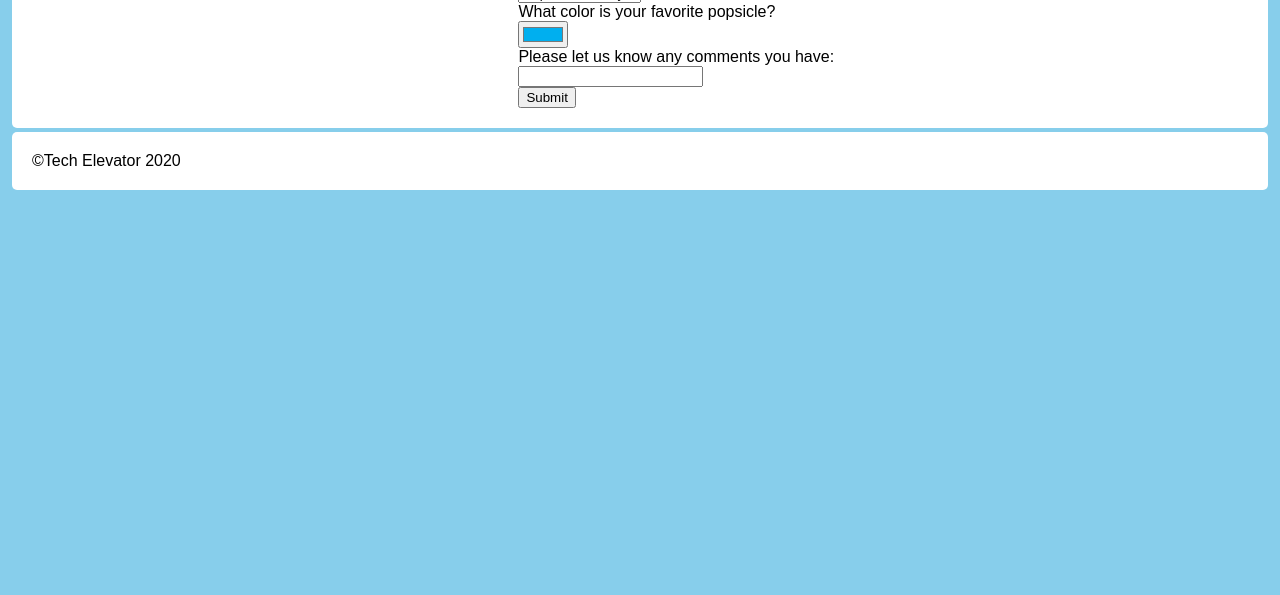
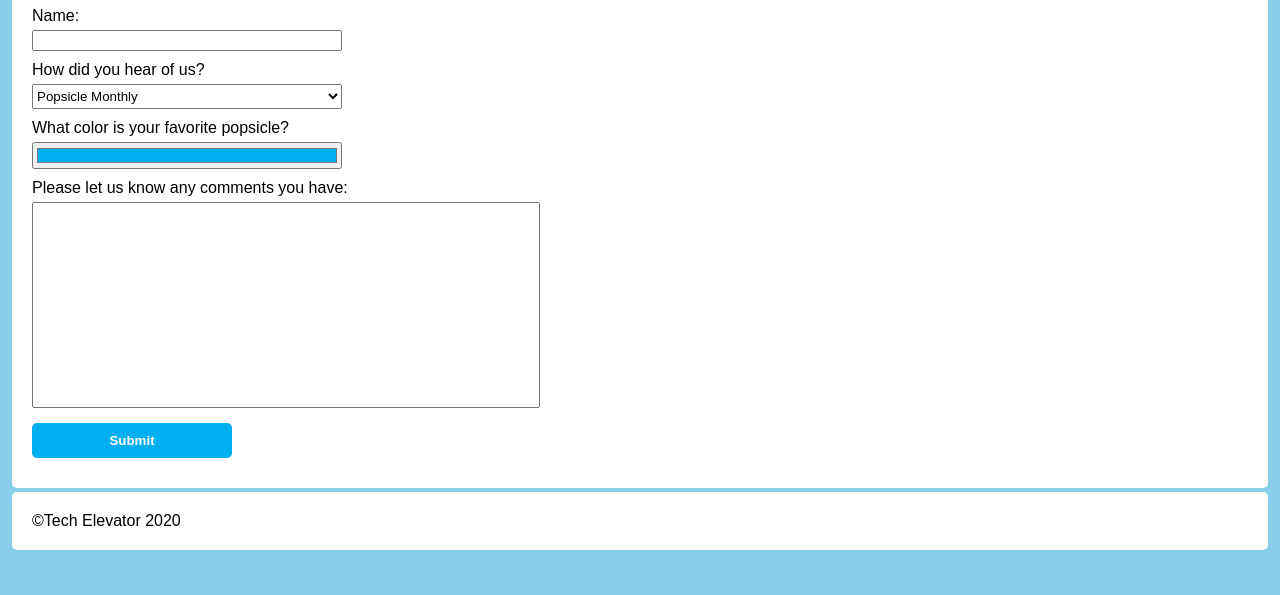
Before and after one commit to jackupdyke/Pair-Exercise-5, a plain HTML site: page 05_Review_Day/exercise/contact-us.html in a window 1280 px wide. Shown: the part 205-800 px from the top of the page. Drawn offline with Linux system fonts and the light colour scheme.

Commit message:
finished most of desktop design

```diff
--- a/05_Review_Day/exercise/contact-us.html
+++ b/05_Review_Day/exercise/contact-us.html
@@ -19,7 +19,7 @@
             </ul>
         </nav>
     </header>
-    <main>
+    <main id = "contact-main">
         <h1><strong>Contact Us</strong> </h1>
         <form>
             <label for="name">Name:</label>
@@ -43,7 +43,7 @@
             </div>
             <input type="text" id="comments">
             <div>
-                <input type="submit">
+                <input id ="submit-button" type="submit">
             </div>
 
         </form>
--- a/05_Review_Day/exercise/styles.css
+++ b/05_Review_Day/exercise/styles.css
@@ -30,7 +30,14 @@ nav ul li {
 #li3{
     margin: 8px;
 }
-
+#li3 a{
+    text-decoration: none;
+    color: #000000;
+}
+#li1 a{
+    text-decoration: none;
+    color: #000000;
+}
 .header{
     display: grid;
     grid-template-columns: .25fr 2.25fr 2.5fr;
@@ -123,11 +130,17 @@ div#refreshed h2{
     grid-area: refreshed-h2;
     text-align: center;
 }
+div#refreshed button{
+    grid-area: refreshed-button;
+    margin-left: 200px;
+}
 #refreshed{
     display:grid;
     grid-area: refreshed;
-    grid-template-columns: 1fr 1fr 1fr;
-    grid-template-areas:"" ;
+    grid-template-columns: 1fr;
+    grid-template-areas:"refreshed-h2"
+    "refreshed-p"
+     "refreshed-button";
 
 }
 main, section, footer,#refreshed,#popsicle-race{
@@ -147,3 +160,59 @@ main, section, footer,#refreshed,#popsicle-race{
     text-align: center;
     text-transform: uppercase;
 }
+
+#contact-main {
+    display:grid;
+    grid-template-columns: 1fr;
+    grid-template-areas: "h1"
+    "form ";
+}
+
+#contact-main h1{
+    grid-area: h1;
+}
+#contact-main form{
+    grid-area: form;
+
+}
+#contact-main input{
+    margin-bottom: 10px;
+    margin-top: 5px;
+
+}
+#name{
+    width:302px;
+}
+#contact-main select{
+    margin-bottom: 10px;
+    margin-top: 5px;
+    width: 310px;
+    height: 25px;
+}
+#color{
+    width: 310px;
+}
+#comments{
+    width: 500px;
+    height: 200px;
+
+}
+#submit-button{
+    width: 200px;
+    padding: 10px;
+    border-radius: 5px;
+    color: white;
+    background-color: #00afef;
+    font-weight: bold;
+    text-align: center;
+    border: none;
+}
+@media screen and (max-width: 800px) {
+    .header{
+        display: grid;
+        grid-template-columns: 1fr 2fr;
+        grid-template-areas: "header-img h1"
+        "nav-li .";
+    }
+
+}
```
